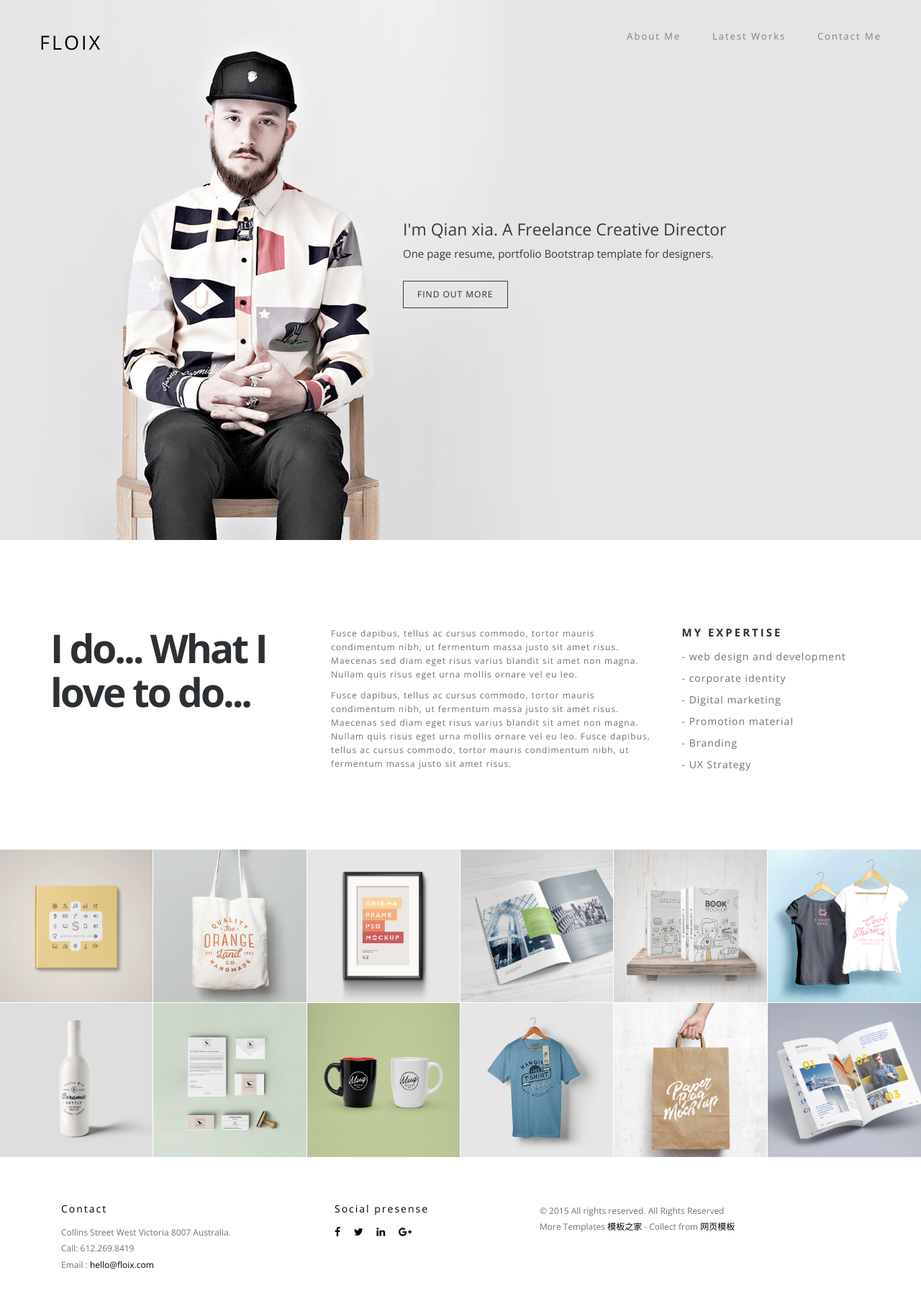
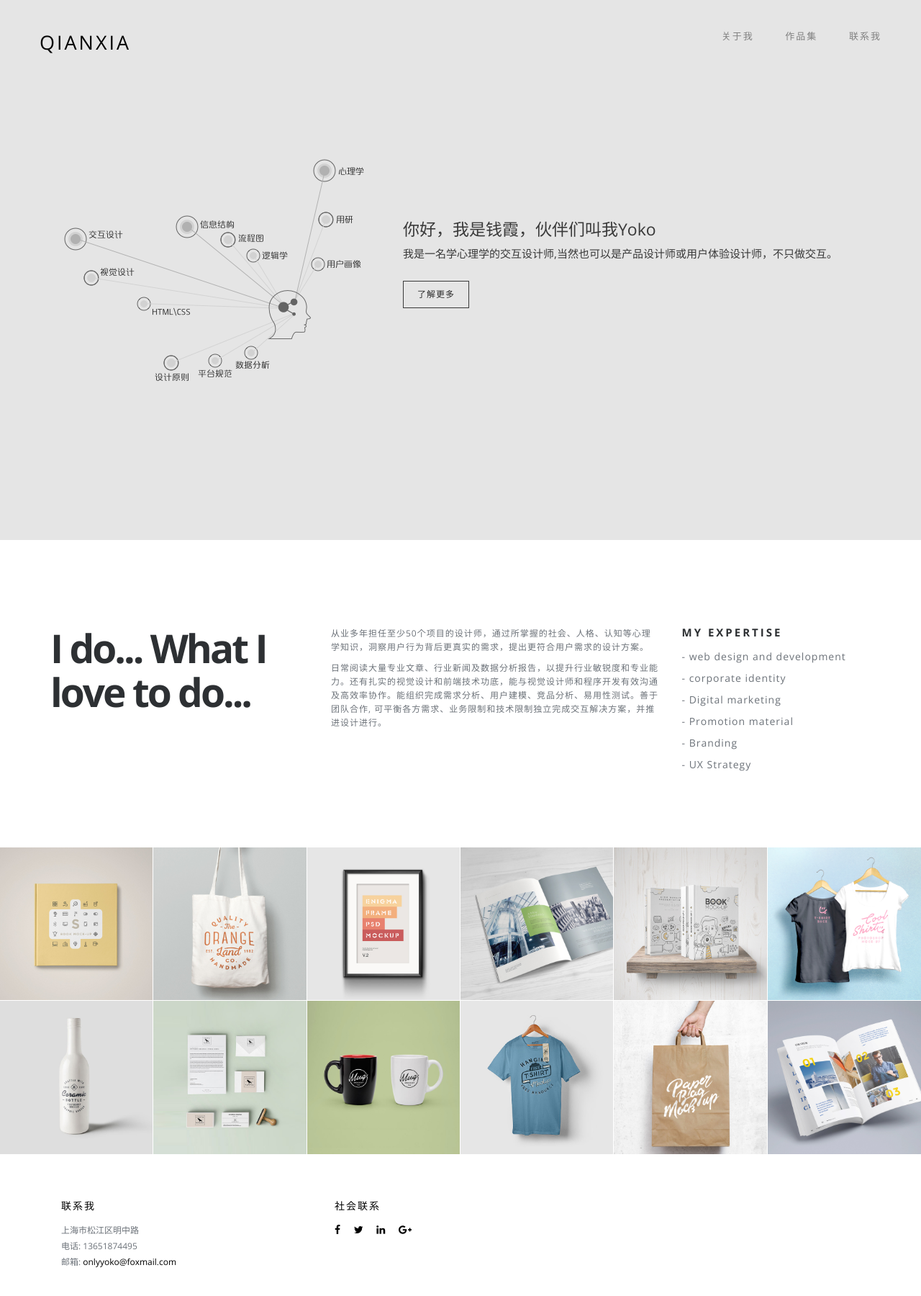
Before and after one commit to onlyyoko/onlyyoko.github.io, a plain HTML site: page index.html in a window 1280 px wide. Shown: the whole page at 72% size. Drawn offline with nearby package versions, Linux system fonts and the light colour scheme.

Commit message:
更新首页信息

```diff
--- a/css/main.css
+++ b/css/main.css
@@ -293,7 +293,7 @@ ul li {
 	$Banner
 ========================================================================== */
 .banner {
-	background-image: url(../images/banner.jpg);
+	background-image: url(../images/banner.png);
 	background-position: center top;
 	background-repeat: no-repeat;
 	-moz-background-size: cover;
--- a/index.html
+++ b/index.html
@@ -9,7 +9,7 @@
 <meta charset="utf-8">
 <meta name="description" content="">
 <meta name="viewport" content="width=device-width, initial-scale=1">
-<title>qianxia - 产品设计师 - 交互设计师 - 用户体验设计师</title>
+<title>QIANXIA - 产品设计师 - 交互设计师 - 用户体验设计师</title>
 <link rel="stylesheet" href="css/bootstrap.min.css">
 <link rel="stylesheet" href="css/jquery.fancybox.css">
 <link rel="stylesheet" href="css/main.css">
@@ -23,12 +23,12 @@
 <section class="banner" role="banner">
   <!-- Navigation Section -->
   <header id="header">
-    <div class="header-content clearfix"> <a class="logo" href="#">Floix</a>
+    <div class="header-content clearfix"> <a class="logo" href="#">QIANXIA</a>
       <nav class="navigation" role="navigation">
         <ul class="primary-nav">
-          <li><a href="#introduction">About Me</a></li>
-          <li><a href="#works">Latest Works</a></li>
-          <li><a href="#contact">Contact Me</a></li>
+          <li><a href="#introduction">关于我</a></li>
+          <li><a href="#works">作品集</a></li>
+          <li><a href="#contact">联系我</a></li>
         </ul>
       </nav>
       <a href="#" class="nav-toggle">Menu<span></span></a> </div>
@@ -38,9 +38,9 @@
   <div class="container">
     <div class="col-md-7 banner-inner-wrapper">
       <div class="banner-text">
-        <h1>I'm Qian xia. A Freelance Creative Director</h1>
-        <p>One page resume, portfolio Bootstrap template for designers.</p>
-        <a href="#" class="btn">Find out more</a> </div>
+        <h1>你好，我是钱霞，伙伴们叫我Yoko</h1>
+        <p>我是一名学心理学的交互设计师,当然也可以是产品设计师或用户体验设计师，不只做交互。</p>
+        <a href="#" class="btn">了解更多</a> </div>
       <!-- banner text -->
     </div>
   </div>
@@ -58,8 +58,8 @@
       </div>
       <div class="col-md-5 col-sm-6">
         <div class="intro-content">
-          <p>Fusce dapibus, tellus ac cursus commodo, tortor mauris condimentum nibh, ut fermentum massa justo sit amet risus. Maecenas sed diam eget risus varius blandit sit amet non magna. Nullam quis risus eget urna mollis ornare vel eu leo.</p>
-          <p>Fusce dapibus, tellus ac cursus commodo, tortor mauris condimentum nibh, ut fermentum massa justo sit amet risus. Maecenas sed diam eget risus varius blandit sit amet non magna. Nullam quis risus eget urna mollis ornare vel eu leo. Fusce dapibus, tellus ac cursus commodo, tortor mauris condimentum nibh, ut fermentum massa justo sit amet risus. </p>
+          <p>从业多年担任至少50个项目的设计师，通过所掌握的社会、人格、认知等心理学知识，洞察用户行为背后更真实的需求，提出更符合用户需求的设计方案。</p>
+          <p>日常阅读大量专业文章、行业新闻及数据分析报告，以提升行业敏锐度和专业能力。还有扎实的视觉设计和前端技术功底，能与视觉设计师和程序开发有效沟通及高效率协作。能组织完成需求分析、用户建模、竞品分析、易用性测试。善于团队合作, 可平衡各方需求、业务限制和技术限制独立完成交互解决方案，并推进设计进行。 </p>
         </div>
       </div>
       <div class="col-md-3 col-sm-6">
@@ -189,13 +189,13 @@
 <footer id="contact" class="footer">
   <div class="container">
     <div class="col-md-4">
-      <h4>Contact</h4>
-      <p> Collins Street West Victoria 8007 Australia.<br>
-        Call: 612.269.8419 <br>
-        Email : <a href="mailto:hello@floix.com"> hello@floix.com </a></p>
+      <h4>联系我</h4>
+      <p> 上海市松江区明中路<br>
+        电话: 13651874495 <br>
+        邮箱: <a href="mailto:hello@floix.com"> onlyyoko@foxmail.com </a></p>
     </div>
     <div class="col-md-3">
-      <h4>Social presense</h4>
+      <h4>社会联系</h4>
       <ul class="footer-share">
         <li><a href="#"><i class="fa fa-facebook"></i></a></li>
         <li><a href="#"><i class="fa fa-twitter"></i></a></li>
@@ -204,8 +204,7 @@
       </ul>
     </div>
     <div class="col-md-5">
-      <p>© 2015 All rights reserved. All Rights Reserved<br>
-        More Templates <a href="http://www.cssmoban.com/" target="_blank" title="模板之家">模板之家</a> - Collect from <a href="http://www.cssmoban.com/" title="网页模板" target="_blank">网页模板</a></p>
+      <p></p>
     </div>
   </div>
 </footer>
```
Also changed, not shown: images/banner.png (added), images/banner1.jpg (renamed from images/banner.jpg).
